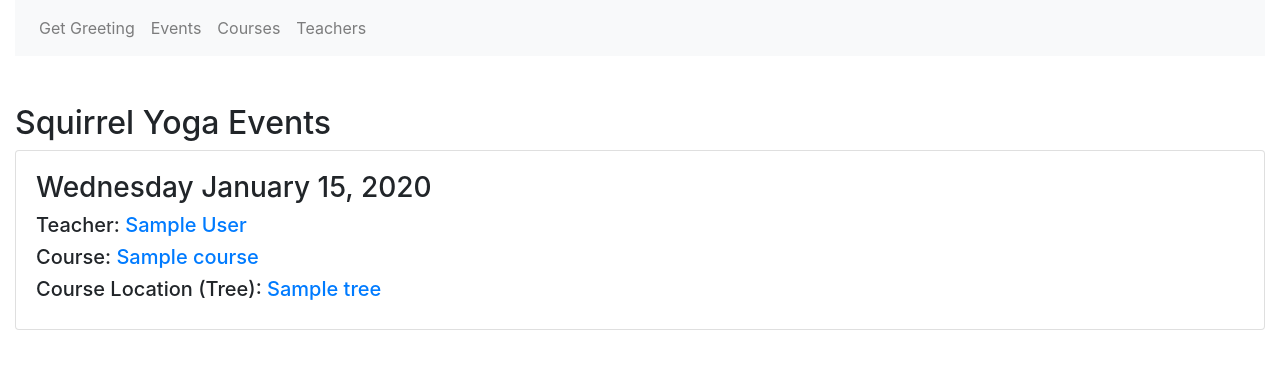
After one commit to agwcolor/Squirrel_Yoga, a Flask app: page /events in a window 1280 px wide. The commit adds this page. Shown: the top 369 px of the page. Run offline with Flask 2, Linux system fonts and the light colour scheme; tables that the repository leaves empty hold one stand-in row (values such as "Sample post"); some libraries are stand-ins or nearby versions.

Commit message:
Template work

```diff
--- a/app.py
+++ b/app.py
@@ -280,17 +280,32 @@ def get_courses():
         courses = Course.query.order_by(Course.id).all()
         data = []
         for course in courses:
+            event_courses = db.session.query(Event).filter(Event.course_id == course.id).all()
+            course_teachers = []
+            for e in event_courses:
+                print(e.teacher_id, "is the teacher id")
+            #print(event_courses, "are the courses")
+                teacher = db.session.query(Teacher).filter(Teacher.id == e.teacher_id).all()[0]
+                print(teacher.name, "whaddaya")
+                course_teachers.append(teacher.name)
+
             data.append({
                 "id": course.id,
                 "name": course.name,
+                "course_teachers": course_teachers,
                 "course_level": course.course_level
+
             })
-        print(data)
+        print(data, " is the data")
+        '''
         return jsonify({
             'success': True,
             'count': len(courses),
+
             'data': data
         })
+        '''
+        return render_template('courses.html', courses=data)
     except Exception:
         abort(422)
 
@@ -417,3 +432,28 @@ def get_trees():
         })
     except Exception:
         abort(422)
+
+@app.route('/events')
+def get_events():
+    events = db.session.query(Event).all()
+    data = []
+    for event in events:
+        teacher_name = db.session.query(Teacher).filter(
+            event.teacher_id == Teacher.id).all()[0].name
+        course_name = db.session.query(Course).filter(
+            event.course_id == Course.id).all()[0].name
+        tree_name = db.session.query(Tree).filter(
+            event.tree_id == Tree.id).all()[0].name
+        '''teacher_image_link = db.session.query(Teacher).filter(
+            event.teacher_id == Teacher.id).all()[0].image_link'''
+        data.append({
+            "course_id": event.course_id,
+            "teacher_id": event.teacher_id,
+            "course_date": event.course_date,
+            "teacher_name": teacher_name,
+            "tree_name": tree_name,
+            "course_name": course_name,
+            #"teacher_image_link": teacher_image_link
+        })
+
+    return render_template('events.html', events=data)
--- a/templates/base.html
+++ b/templates/base.html
@@ -15,7 +15,7 @@
       <nav class="navbar navbar-expand-lg navbar-light bg-light">
         <ul class="navbar-nav">
           <li class="nav-item"><a href="{{ url_for('get_greeting') }}" class="nav-link">Get Greeting</a></li>
-          <li class="nav-item"><a href="{{ url_for('be_cool') }}" class="nav-link">Be Cool</a></li>
+          <li class="nav-item"><a href="{{ url_for('get_events') }}" class="nav-link">Events</a></li>
           <li class="nav-item"><a href="{{ url_for('get_courses') }}" class="nav-link">Courses</a></li>
           <li class="nav-item"><a href="{{ url_for('get_teachers') }}" class="nav-link">Teachers</a></li>
         </ul>
--- /dev/null
+++ b/templates/events.html
@@ -0,0 +1,19 @@
+{% extends "base.html" %}
+{% block title %}Squirrel Yoga | ['GET'] Events{% endblock %}
+
+{% block main %}
+<h2>Squirrel Yoga Events</h2>
+  {% for event in events %}
+    <div class="card">
+      <div class="card-body">
+        <h3>{{ event.course_date.strftime('%A %B %d, %Y') }}</h3>
+        <!-- <img src="{{ event.teacher_image_link }}" alt="Teacher Image" /> -->
+            <h5>Teacher: <a href="/teachers/{{ event.teacher_id }}">{{ event.teacher_name }}</a></h5>
+            <h5>Course: <a href="/courses/{{ event.course_id }}">{{ event.course_name }}</a></h5>
+
+            <h5>Course Location (Tree): <a href="/trees/{{ event.tree_id }}">{{ event.tree_name }}</a></h5>
+
+        </div>
+    </div>
+  {% endfor %}
+{% endblock %}
--- a/templates/teachers.html
+++ b/templates/teachers.html
@@ -2,7 +2,7 @@
 {% block title %}Squirrel Yoga | ['GET'] Teachers{% endblock %}
 
 {% block main %}
-<h2>{{data}}</h2>
+<h2>Squirrel Yoga Teachers</h2>
   {% for teacher in teachers %}
     <div class="card">
       <div class="card-body">
```
Also changed, not shown: templates/courses.html (added, +19 -0 lines).
